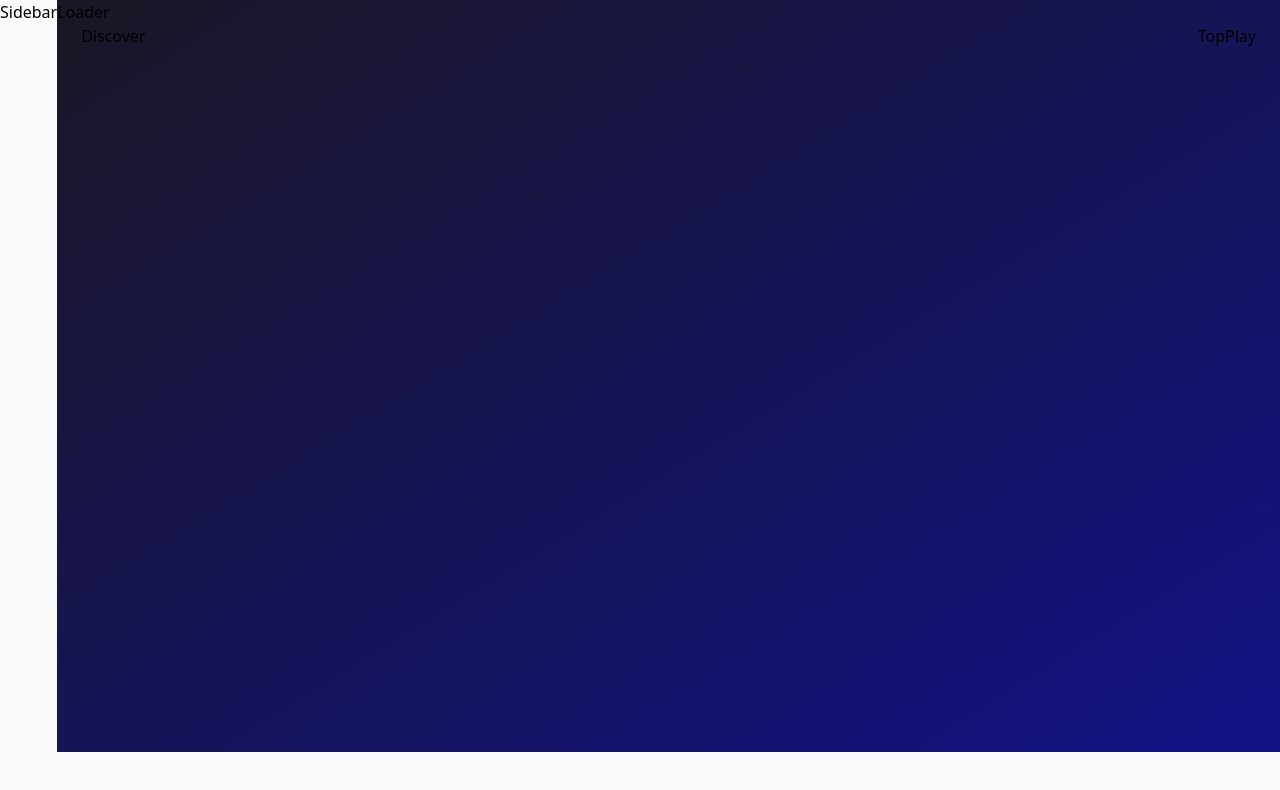
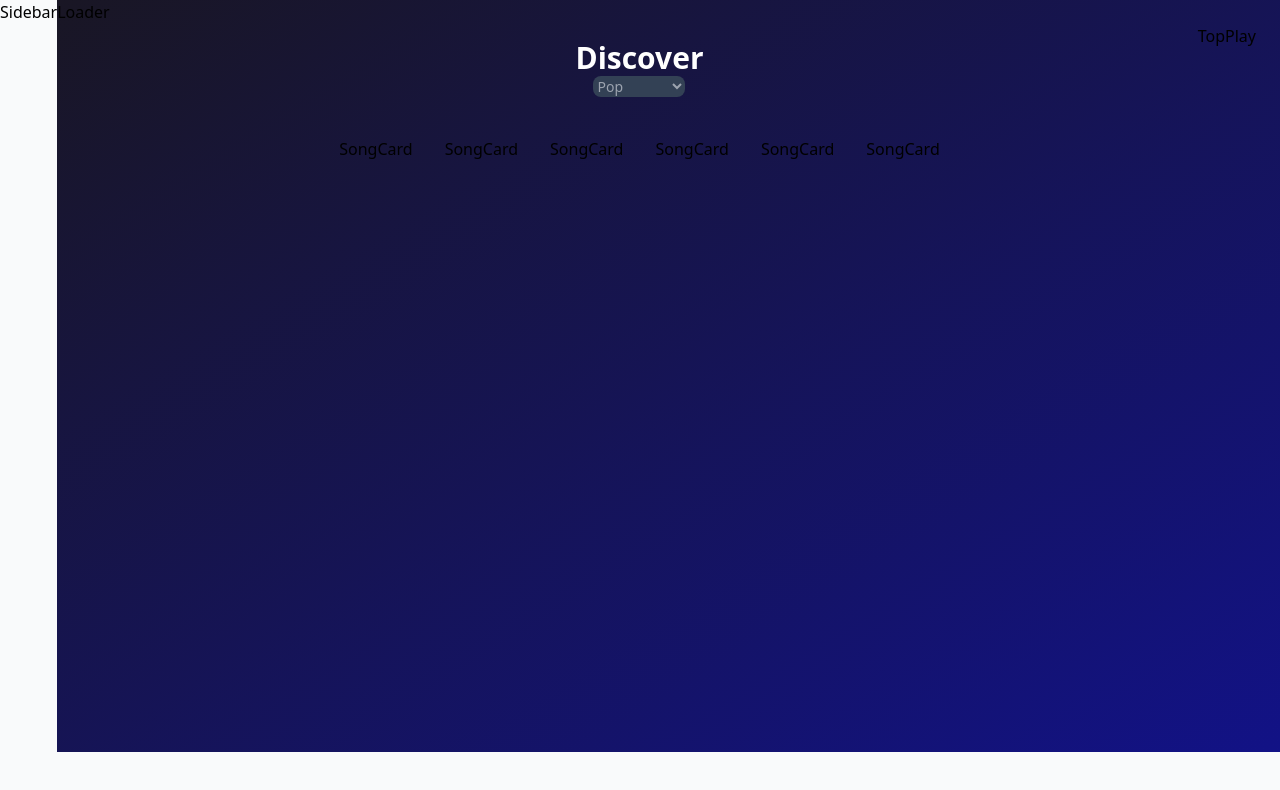
Before and after one commit to AurelienPospieszynski/kepofy, a React (Vite) app: page / in a window 1280 px wide. Shown: the top 790 px of the page. Built offline with nearby package versions, Linux system fonts and the light colour scheme.

Commit message:
Discover section starts

```diff
--- a/index.html
+++ b/index.html
@@ -4,7 +4,7 @@
     <meta charset="UTF-8" />
     <link rel="icon" type="image/svg+xml" href="/src/assets/favicon.ico" />
     <meta name="viewport" content="width=device-width, initial-scale=1.0" />
-    <title>Lyriks</title>
+    <title>Kepofy</title>
   </head>
   <body class="h-full overflow-hidden">
     <div id="root"></div>
--- a/src/App.jsx
+++ b/src/App.jsx
@@ -2,7 +2,15 @@ import { useSelector } from 'react-redux';
 import { Route, Routes } from 'react-router-dom';
 
 import { Searchbar, Sidebar, MusicPlayer, TopPlay } from './components';
-import { ArtistDetails, TopArtists, AroundYou, Discover, Search, SongDetails, TopCharts } from './pages';
+import {
+  ArtistDetails,
+  TopArtists,
+  AroundYou,
+  Discover,
+  Search,
+  SongDetails,
+  TopCharts,
+} from './pages';
 
 const App = () => {
   const { activeSong } = useSelector((state) => state.player);
@@ -14,7 +22,7 @@ const App = () => {
         <Searchbar />
 
         <div className="px-6 h-[calc(100vh-72px)] overflow-y-scroll hide-scrollbar flex xl:flex-row flex-col-reverse">
-          <div className="flex-1 h-fit pb-40">
+          <div className="flex-1 pb-40 h-fit">
             <Routes>
               <Route path="/" element={<Discover />} />
               <Route path="/top-artists" element={<TopArtists />} />
@@ -25,7 +33,7 @@ const App = () => {
               <Route path="/search/:searchTerm" element={<Search />} />
             </Routes>
           </div>
-          <div className="xl:sticky relative top-0 h-fit">
+          <div className="relative top-0 xl:sticky h-fit">
             <TopPlay />
           </div>
         </div>
--- a/src/pages/Discover.jsx
+++ b/src/pages/Discover.jsx
@@ -1,3 +1,31 @@
-const Discover = () => <div>Discover</div>;
+import { Error, Loader, SongCard } from '../components';
+import { genres } from '../assets/constants';
+
+const Discover = () => {
+  console.log(genres);
+
+  return (
+    <div className="flex flex-col">
+      <div className="flex flex-col items-center justify-between w-full mt-4 mb-10 ">
+        <h2 className="text-3xl font-bold text-left text-white">Discover</h2>
+        <select
+          onChange={() => {}}
+          className="mt-5 text-sm text-gray-400 rounded-lg outline-none bg-slate-700 sm:mt-0"
+        >
+          {genres?.map((genre) => (
+            <option key={genre.value} value={genre.value}>
+              {genre.title}
+            </option>
+          ))}
+        </select>
+      </div>
+      <div className="flex flex-wrap justify-center gap-8">
+        {[1, 2, 3, 4, 5, 6].map((song, i) => (
+          <SongCard key={song.key} song={song} i={i} />
+        ))}
+      </div>
+    </div>
+  );
+};
 
 export default Discover;
```
Also changed, not shown: src/assets/constants.js (+7 -1 lines).
